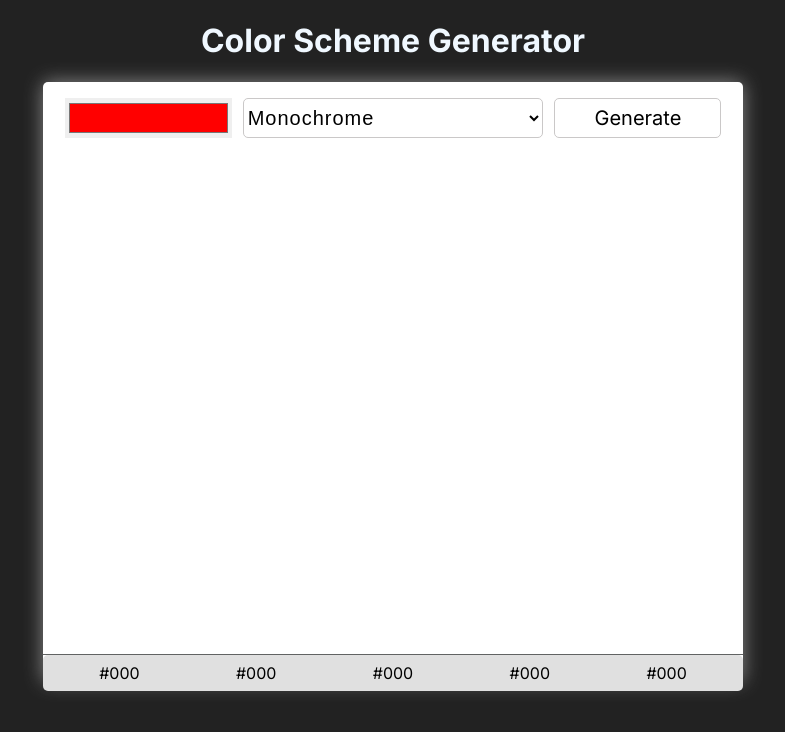
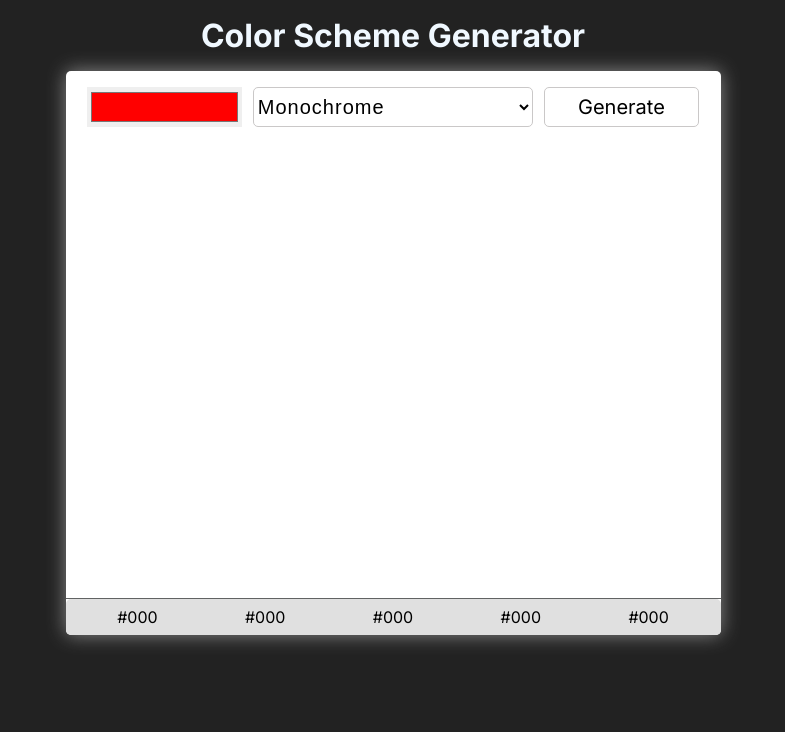
Before and after one commit to dgupta0/color-scheme-generator-app, a plain HTML site: page index.html in a window 1280 px wide. Shown: the whole page, without its empty margins (247-1032 px from the left). Drawn offline with Linux system fonts and the light colour scheme; no server answers.

Commit message:
Remove unnecessary vertical scroll on full screen
On the desktop, even after the full extension of the viewport, we can see a vertical scroll due to overflow. margin and height has being optimized to remove unnecessary vertical scrolling.

```diff
--- a/app.css
+++ b/app.css
@@ -1,16 +1,17 @@
 * {
     box-sizing: border-box;
+    margin: 0;
 }
 
 body {
     text-align: center;
     font-family: "Inter";
     background-color: rgb(34, 34, 34);
+    overflow: hidden;
 }
 
 .main {
-    max-width: 700px;
-    height: 600px;
+    max-width: 655px;
     background-color: rgb(255, 255, 255);
     margin: auto;
     border-radius: 5px;
@@ -19,6 +20,7 @@ body {
 }
 
 h1 {
+    margin: 0.5em 0;
     color: aliceblue;
 }
 
@@ -94,7 +96,7 @@ select {
 
 .color-flex {
     width: 20%;
-    height: 500px;
+    height: 455px;
     display: flex;
 }
 
```
